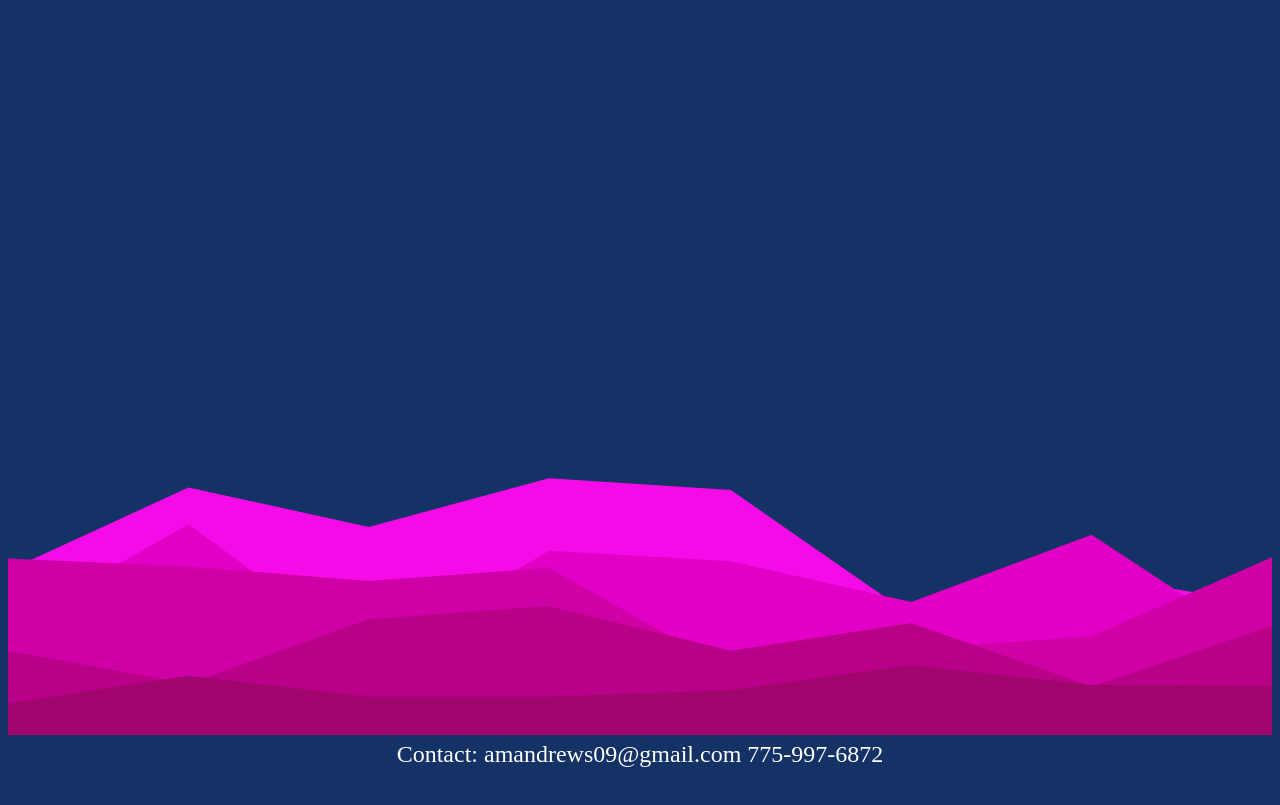
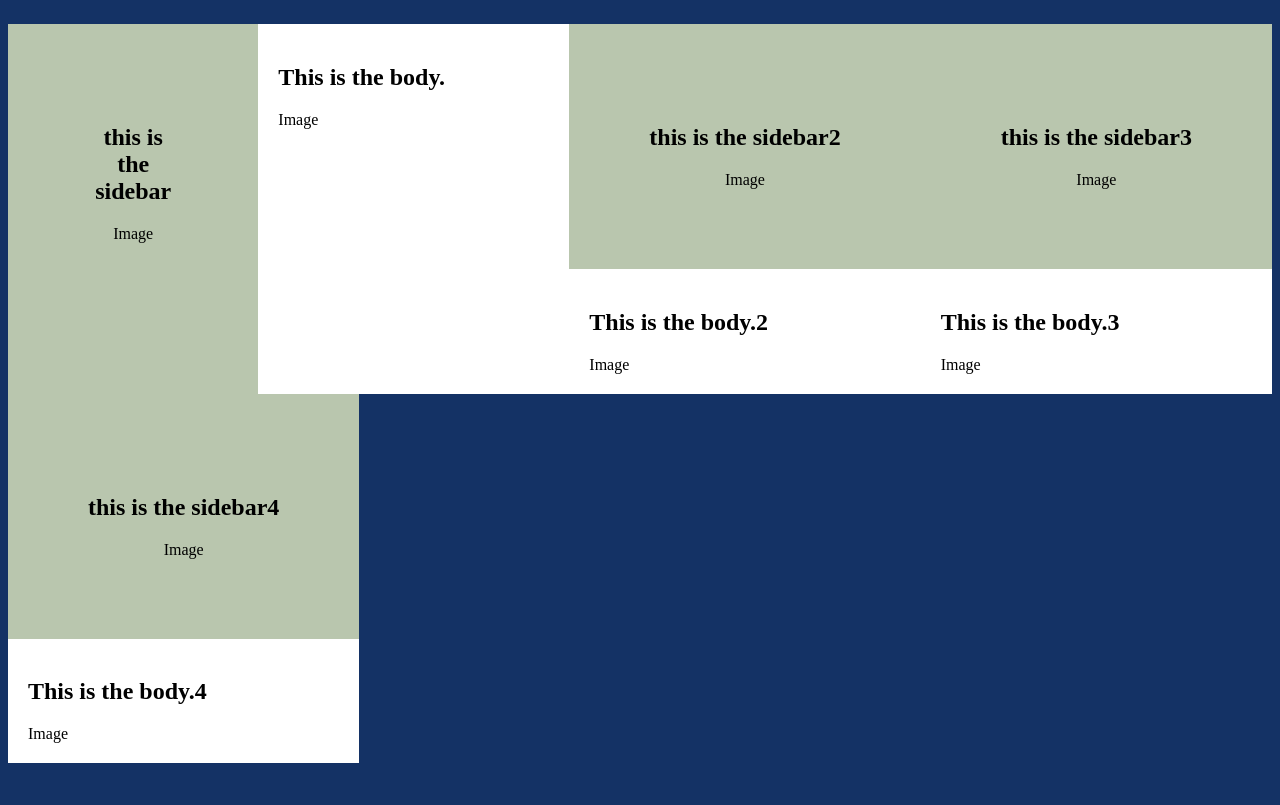
Before and after one commit to amandrews09/AAA-Profile, a plain HTML site: page AAA-Profile/index.html in a window 1280 px wide. Shown: the part 89-894 px from the top of the page. Before the commit the page ends 865 px from the top, so only its background shows below. Drawn offline with Linux system fonts and the light colour scheme.

Commit message:
added sidebar

```diff
--- a/AAA-Profile/assets/CSS/style.css
+++ b/AAA-Profile/assets/CSS/style.css
@@ -28,6 +28,24 @@ h1 {
     color: #fff;
   }
 
+  main {
+    display: flex;
+    flex-wrap: wrap;
+}
+/*side bar stuff*/
+aside {
+    flex: 1;
+    background-color: #b9c6ae;
+    padding: 80px;
+    text-align: center;
+  }
+/*the body section*/
+  section {
+    flex: 3;
+    background-color: #fff;
+    padding: 20px;
+}
+
   footer {
     display: below;
     font-size: 150%;
--- a/AAA-Profile/index.html
+++ b/AAA-Profile/index.html
@@ -21,6 +21,49 @@
         </ul>
       </nav>
     </header>
+<main>
+    <!--side bar-->
+
+    <aside>
+        <h2>this is the sidebar</h2>
+        <div class="sample-img">Image</div>
+    </aside>
+    <section>
+        <h2>This is the body.</h2>
+        <div class="sample-img">Image</div>
+    </section>
+    <break>
+    <aside>
+        <h2>this is the sidebar2</h2>
+        <div class="sample-img">Image</div>
+    </aside>
+    <section>
+        <h2>This is the body.2</h2>
+        <div class="sample-img">Image</div>
+    </section>
+</break>
+<break>
+    <aside>
+        <h2>this is the sidebar3</h2>
+        <div class="sample-img">Image</div>
+    </aside>
+    <section>
+        <h2>This is the body.3</h2>
+        <div class="sample-img">Image</div>
+    </section>
+</break>
+<break>
+    <aside>
+        <h2>this is the sidebar4</h2>
+        <div class="sample-img">Image</div>
+    </aside>
+    <section>
+        <h2>This is the body.4</h2>
+        <div class="sample-img">Image</div>
+    </section>
+</break>
+</p>
+</main>
 
 <footer>
     <!--the pink mountains-->
```
